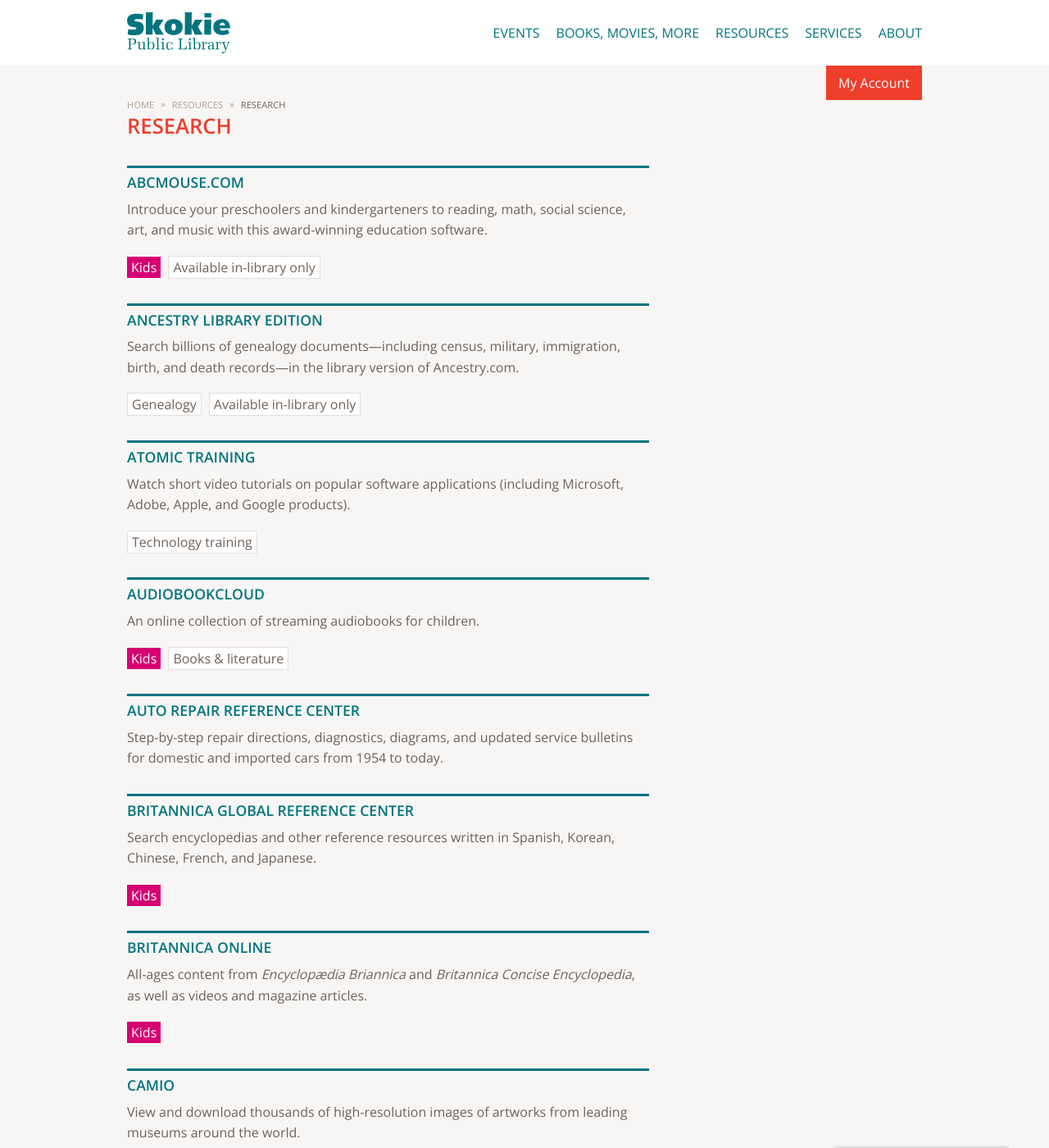
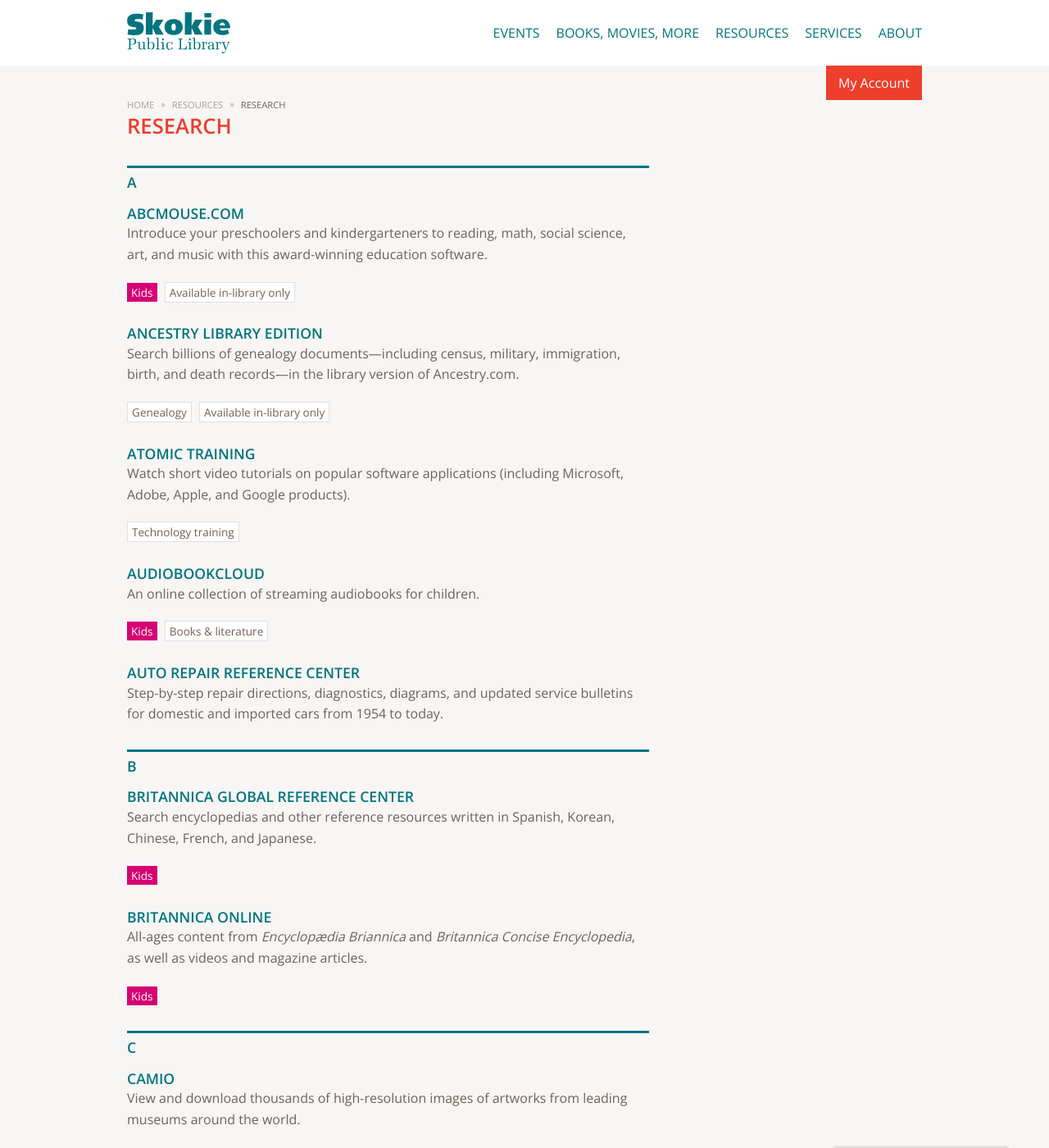
Before and after one commit to skokielibrary/prototype, a Jekyll site: the page built from resources/index.html, in a window 1280 px wide and 1400 px high. Shown: the whole window at 82% size. Built offline with Jekyll 4.4.1, drawn with Linux system fonts in a browser that asks for light colours; grey boxes are pictures that could not be loaded.

Commit message:
resource page titles

```diff
--- a/css/styles.css
+++ b/css/styles.css
@@ -781,9 +781,11 @@ button:hover {
   padding: 2px 5px;
   background-color: #D60073;
   color: #fff;
+  font-size: 85%;
 }
 
 .default-tag {
+  font-size: 85%;
   margin-right: 5px;
   padding: 2px 5px;
   background-color: #fff;
--- a/resources/index.html
+++ b/resources/index.html
@@ -26,314 +26,343 @@ layout: base
   </header>
 
   <article class="post-content">
-    <h2 id="abcmousecom">ABCMouse.com</h2>
+
+  <h2>A</h2>
+
+    <h3 id="abcmousecom">ABCMouse.com</h3>
 <p>Introduce your preschoolers and kindergarteners to reading, math, social science, art, and music with this award-winning education software.</p>
 
 <p><span class="kids-tag">Kids</span>
 <span class="default-tag">Available in-library only</span></p>
 
-<h2 id="ancestry-library-edition">Ancestry Library Edition</h2>
+<h3 id="ancestry-library-edition">Ancestry Library Edition</h3>
 <p>Search billions of genealogy documents—including census, military, immigration, birth, and death records—in the library version of Ancestry.com.</p>
 
 <p><span class="default-tag">Genealogy</span>
 <span class="default-tag">Available in-library only</span></p>
 
-<h2 id="atomic-training">Atomic Training</h2>
+<h3 id="atomic-training">Atomic Training</h3>
 <p>Watch short video tutorials on popular software applications (including Microsoft, Adobe, Apple, and Google products).</p>
 
 <p><span class="default-tag">Technology training</span></p>
 
-<h2 id="audiobookcloud">AudioBookCloud</h2>
+<h3 id="audiobookcloud">AudioBookCloud</h3>
 <p>An online collection of streaming audiobooks for children.</p>
 
 <p><span class="kids-tag">Kids</span>
 <span class="default-tag">Books &amp; literature</span></p>
 
-<h2 id="auto-repair-reference-center">Auto Repair Reference Center</h2>
+<h3 id="auto-repair-reference-center">Auto Repair Reference Center</h3>
 <p>Step-by-step repair directions, diagnostics, diagrams, and updated service bulletins for domestic and imported cars from 1954 to today.</p>
 
-<h2 id="britannica-global-reference-center">Britannica Global Reference Center</h2>
+<h2>B</h2>
+
+<h3 id="britannica-global-reference-center">Britannica Global Reference Center</h3>
 <p>Search encyclopedias and other reference resources written in Spanish, Korean, Chinese, French, and Japanese.</p>
 
 <p><span class="kids-tag">Kids</span></p>
 
-<h2 id="britannica-online">Britannica Online</h2>
+<h3 id="britannica-online">Britannica Online</h3>
 <p>All-ages content from <em>Encyclopædia Briannica</em> and <em>Britannica Concise Encyclopedia</em>, as well as videos and magazine articles.</p>
 
 <p><span class="kids-tag">Kids</span></p>
 
-<h2 id="camio">CAMIO</h2>
+<h2>C</h2>
+
+<h3 id="camio">CAMIO</h3>
 <p>View and download thousands of high-resolution images of artworks from leading museums around the world.</p>
 
-<h2 id="career-center-from-tutorcom">Career Center from Tutor.com</h2>
+<h3 id="career-center-from-tutorcom">Career Center from Tutor.com</h3>
 <p>Get tips on job searching and interview prep. From 3 to 10 pm daily, upload resumes and cover letters and a career expert will give you feedback within 24 hours.</p>
 
 <p><span class="default-tag">Job search</span></p>
 
-<h2 id="the-careers-college">The Careers College</h2>
+<h3 id="the-careers-college">The Careers College</h3>
 <p>Learn to navigate your job search with interactive tutorials, career resources, resume templates, and self-evaluation forms.</p>
 
 <p><span class="default-tag">Job search</span></p>
 
-<h2 id="chicago-tribune-18498210present-from-proquest">Chicago Tribune (1849‒present) from ProQuest</h2>
+<h3 id="chicago-tribune-18498210present-from-proquest">Chicago Tribune (1849‒present) from ProQuest</h3>
 <p>Search the newspaper’s complete text. Content from 1849 to 1987 includes images of articles, photographs, death notices, and ads. From 1987 to present, only text versions of articles and obituaries are available.</p>
 
 <p><span class="default-tag">Articles</span>
 <span class="default-tag">Genealogy</span></p>
 
-<h2 id="chicago-tribune-digital-microfilm-from-proquest">Chicago Tribune Digital Microfilm from ProQuest</h2>
+<h3 id="chicago-tribune-digital-microfilm-from-proquest">Chicago Tribune Digital Microfilm from ProQuest</h3>
 
 <p>Browse full-image content from 2008 onward. After logging in, choose “Title Select” to connect to the <em>Tribune</em>. There’s a lag of a few months before current editions appear here (full-image views of this week’s paper are available in Library PressDisplay).</p>
 
 <p><span class="default-tag">Articles</span>
 <span class="default-tag">Link to Library PressDisplay?</span></p>
 
-<h2 id="consumer-health-complete">Consumer Health Complete</h2>
+<h3 id="consumer-health-complete">Consumer Health Complete</h3>
 
 <p>Get health and wellness information from hundreds of health journals and reference books covering mainstream and integrated medicine.</p>
 
 <p><span class="default-tag">Health &amp; medicine</span></p>
 
-<h2 id="consumerreportsorg">ConsumerReports.org</h2>
+<h3 id="consumerreportsorg">ConsumerReports.org</h3>
 <p>Find ratings and recommendations on appliances, electronics, cars, and more from the popular magazine and website.</p>
 
 <p><span class="default-tag">Consumer information</span></p>
 
-<h2 id="consumers-checkbook">Consumers’ Checkbook</h2>
+<h3 id="consumers-checkbook">Consumers’ Checkbook</h3>
 <p>Ratings on numerous Chicago-area service providers, including car mechanics, plumbers, dentists, roofers, and lawn care companies.</p>
 
 <p><span class="default-tag">Consumer information</span></p>
 
-<h2 id="culturegrams-online">CultureGrams Online</h2>
+<h3 id="culturegrams-online">CultureGrams Online</h3>
 <p>Find detailed descriptions of daily life, customs, and culture in nearly 200 countries.</p>
 
 <p><span class="kids-tag">Kids</span></p>
 
-<h2 id="current-biography-illustrated-from-ebscohost">Current Biography Illustrated from EBSCOhost</h2>
+<h3 id="current-biography-illustrated-from-ebscohost">Current Biography Illustrated from EBSCOhost</h3>
 <p>Magazine-length biographical profiles of celebrities, politicians, entertainers, scientists, and other newsmakers from the 1940s to the present.</p>
 
-<h2 id="early-world-of-learning-from-world-book-online">Early World of Learning from World Book Online</h2>
+<h2>E</h2>
+
+<h3 id="early-world-of-learning-from-world-book-online">Early World of Learning from World Book Online</h3>
 <p>Narrated stories, games, and reading practice for preschool and elementary school students. Includes a basic encyclopedia for the youngest learners.</p>
 
 <p><span class="kids-tag">Kids</span></p>
 
-<h2 id="eric-from-oclc-firstsearch">ERIC from OCLC FirstSearch</h2>
+<h3 id="eric-from-oclc-firstsearch">ERIC from OCLC FirstSearch</h3>
 <p>Index to journal articles, resources and research in the education field.</p>
 
 <p><span class="default-tag">Articles</span></p>
 
-<h2 id="esequels">eSequels</h2>
+<h3 id="esequels">eSequels</h3>
 <p>Check the correct order of all your favorite novels with this resource. Search by author, title, location, character, or subject.</p>
 
 <p><span class="default-tag">Books &amp; literature</span></p>
 
-<h2 id="factiva">Factiva</h2>
+<h2>F</h2>
+
+<h3 id="factiva">Factiva</h3>
 <p>Full-text access to thousands of newspapers, magazines, and journals, including the <em>Chicago Sun-Times</em>, <em>The Wall Street Journal</em>, and <em>The New York Times</em>.</p>
 
 <p><span class="default-tag">Articles</span></p>
 
-<h2 id="gale-virtual-reference-library">Gale Virtual Reference Library</h2>
+
+<h2>G</h2>
+<h3 id="gale-virtual-reference-library">Gale Virtual Reference Library</h3>
 <p>More than 330 encyclopedias and specialized reference sources. Search the entire collection or a particular subject area.</p>
 
-<h2 id="hoovers-online">Hoover’s Online</h2>
+
+<h2>H</h2>
+<h3 id="hoovers-online">Hoover’s Online</h3>
 <p>Information on thousands of companies, including financials, top officers, and competitors. Also includes industry data and contact information for smaller businesses.</p>
 
 <p><span class="default-tag">Business &amp; investing</span></p>
 
-<h2 id="jstor">JSTOR</h2>
+
+<h2>J</h2>
+<h3 id="jstor">JSTOR</h3>
 <p>Full-text access to academic journals and primary sources in the arts, sciences, humanities, social sciences, and medicine. Issue dates range from historical to current.</p>
 
 <p><span class="default-tag">Articles</span></p>
 
-<h2 id="kids-search-from-ebsco">Kids Search from EBSCO</h2>
+<h2>K</h2>
+<h3 id="kids-search-from-ebsco">Kids Search from EBSCO</h3>
 <p>Search for articles and pictures in this general reference resource for students in kindergarten through 5th grade. </p>
 
 <p><span class="kids-tag">Kids</span></p>
 
-<h2 id="learningexpress-library">LearningExpress Library</h2>
+<h2>L</h2>
+<h3 id="learningexpress-library">LearningExpress Library</h3>
 <p>Ace the ACT, SAT, GED, ASVAB, and other tests by prepping with these interactive practice exams. There also are citizenship and career exam modules. You’ll be asked to register with LearningExpress to take the tests.</p>
 
-<h2 id="legalforms-from-gale">LegalForms from Gale</h2>
+<h3 id="legalforms-from-gale">LegalForms from Gale</h3>
 <p>Print free legal forms covering divorce, leases, wills, powers of attorney, and more.</p>
 
 <p><span class="default-tag">Law</span></p>
 
-<h2 id="lexisnexis-library-express">LexisNexis Library Express</h2>
+<h3 id="lexisnexis-library-express">LexisNexis Library Express</h3>
 <p>Find newspaper and magazine articles, media transcripts, business information, and legal sources such as federal and state court cases dating back to 1789. <em>Note: Only the news and business sections are available outside the library.</em></p>
 
 <p><span class="default-tag">Articles</span>
 <span class="default-tag">Business &amp; investing</span>
 <span class="default-tag">Law</span></p>
 
-<h2 id="library-pressdisplay">Library PressDisplay</h2>
+<h3 id="library-pressdisplay">Library PressDisplay</h3>
 <p>Current newspapers from around the world, presented in image format with full layouts, photos, and advertisements.</p>
 
 <p><span class="default-tag">Articles</span></p>
 
-<h2 id="literature-criticism-onlinesomething-about-the-author">Literature Criticism Online/Something About the Author</h2>
+<h3 id="literature-criticism-onlinesomething-about-the-author">Literature Criticism Online/Something About the Author</h3>
 <p>Find information and criticism on writers, poets and their works.</p>
 
 <p><span class="default-tag">Books &amp; literature</span></p>
 
-<h2 id="live-homework-help">Live Homework Help</h2>
+<h3 id="live-homework-help">Live Homework Help</h3>
 <p>Connect with tutors to work on math, science, social studies, and English problems from 3 to 10 pm daily. Tailored for students from 4th grade to junior college, the sessions last approximately 20 minutes. Library cardholders are limited to 5 sessions per week. </p>
 
 <p><span class="kids-tag">Kids</span></p>
 
-<h2 id="lyndacom-online-learning-library">Lynda.com Online Learning Library</h2>
+<h3 id="lyndacom-online-learning-library">Lynda.com Online Learning Library</h3>
 <p>Watch thousands of step-by-step online video tutorials on software, apps, media, marketing, business, and technology.</p>
 
 <p><span class="default-tag">Technology training</span></p>
 
-<h2 id="mango-languages">Mango Languages</h2>
+<h2>M</h2>
+<h3 id="mango-languages">Mango Languages</h3>
 <p>Lessons in 60-plus languages, including English. Includes specialty courses, such as medical Spanish, and full-lengh theatrical movies with subtitles and enhanced instruction. Download the Mango Languages app to use on mobile devices.</p>
 
 <p><span class="default-tag">Languages</span></p>
 
-<h2 id="masterfile-premier-from-ebscohost">MasterFILE Premier from EBSCOhost</h2>
+<h3 id="masterfile-premier-from-ebscohost">MasterFILE Premier from EBSCOhost</h3>
 <p>Search full-text articles from popular magazines and journals covering areas of general interest.</p>
 
 <p><span class="default-tag">Articles</span></p>
 
-<h2 id="medline-from-oclc-firstsearch">MEDLINE from OCLC FirstSearch</h2>
+<h3 id="medline-from-oclc-firstsearch">MEDLINE from OCLC FirstSearch</h3>
 <p>Article index for journals in medicine, dentistry, and nursing, aimed primarily at doctors and medical researchers.</p>
 
 <p><span class="default-tag">Health &amp; medicine</span></p>
 
-<h2 id="mergent-online">Mergent Online</h2>
+<h3 id="mergent-online">Mergent Online</h3>
 <p>Information on thousands of publicly traded companies from the United States and around the world, including historical stock prices and data on defunct businesses.</p>
 
 <p><span class="default-tag">Business &amp; investing</span></p>
 
-<h2 id="mergent-webreports">Mergent WebReports</h2>
+<h3 id="mergent-webreports">Mergent WebReports</h3>
 <p>An archive of international corporate and industry-related documents. Includes annual reports dating back to the early 1900s and information on municipal bonds.</p>
 
 <p><span class="default-tag">Business &amp; investing</span></p>
 
-<h2 id="morningstar-investment-research-center">Morningstar Investment Research Center</h2>
+<h3 id="morningstar-investment-research-center">Morningstar Investment Research Center</h3>
 <p>Investment analysis and ratings for stocks, mutual funds, exchange-traded funds, and markets.</p>
 
 <p><span class="default-tag">Business &amp; investing</span></p>
 
-<h2 id="natural-standard">Natural Standard</h2>
+<h2>N</h2>
+<h3 id="natural-standard">Natural Standard</h3>
 <p>Peer-reviewed, independent data on complementary and alternative thearapies such as herbs, supplements, and a variety of integrative medicine practices.</p>
 
 <p><span class="default-tag">Health &amp; medicine</span></p>
 
-<h2 id="nettrekker">netTrekker</h2>
+<h3 id="nettrekker">netTrekker</h3>
 <p>Thousands of teacher-approved websites and digital resources for students from elementary through high school. You can refine search results by subject, reading level, or grade level.</p>
 
 <p><span class="kids-tag">Kids</span></p>
 
-<h2 id="newspaper-source-from-ebscohost">Newspaper Source from EBSCOhost</h2>
+<h3 id="newspaper-source-from-ebscohost">Newspaper Source from EBSCOhost</h3>
 <p>Full-text articles from hundreds of U.S. and international newspapers such as <em>The Washington Post</em> and <em>USA Today</em>; also features transcripts from CNN, Fox News, and NPR.</p>
 
 <p><span class="default-tag">Articles</span></p>
 
-<h2 id="the-new-york-times-from-lexisnexis-library-express">The New York Times from LexisNexis Library Express</h2>
+<h3 id="the-new-york-times-from-lexisnexis-library-express">The New York Times from LexisNexis Library Express</h3>
 <p>Search full-text articles from 1980 to the present from the country’s newspaper of record.</p>
 
 <p><span class="default-tag">Articles</span></p>
 
-<h2 id="novelist-plus">NoveList Plus</h2>
+<h3 id="novelist-plus">NoveList Plus</h3>
 <p>Find recommendations and reviews for adult and teen fiction and nonfiction based on your favorite titles, authors, and genres.</p>
 
 <p><span class="default-tag">Books &amp; literature</span></p>
 
-<h2 id="novelist-k-8-plus">NoveList K-8 Plus</h2>
+<h3 id="novelist-k-8-plus">NoveList K-8 Plus</h3>
 <p>Discover great books for children from kindergarten through grade 8. Browse lists of award-winning titles or search for books by grade level or Lexile score.</p>
 
 <p><span class="default-tag">Books &amp; literature</span>
 <span class="kids-tag">Kids</span></p>
 
-<h2 id="oclc-firstsearch">OCLC FirstSearch</h2>
+<h2>O</h2>
+<h3 id="oclc-firstsearch">OCLC FirstSearch</h3>
 <p>Search a wide range of databases, including ArticleFirst, ERIC, WorldCat, and MEDLINE.</p>
 
-<h2 id="public-records-electronic-database">Public Records Electronic Database</h2>
+<h2>P</h2>
+<h3 id="public-records-electronic-database">Public Records Electronic Database</h3>
 <p>Access Illinois public record data for home foreclosures, bankruptcies, new businesses, and real estate transactions. Available both inside and outside the library. </p>
 
 <p><span class="default-tag">Real estate</span>
 <span class="default-tag">Links for inside/remote access are different</span></p>
 
-<h2 id="referenceusa">ReferenceUSA</h2>
+<h2>R</h2>
+<h3 id="referenceusa">ReferenceUSA</h3>
 <p>Get contact information for millions of U.S. and Canadian companies as well as residential directory information. Generate reports by searching businesses by name, location, industry, or size.</p>
 
 <p><span class="default-tag">Business &amp; investing</span></p>
 
-<h2 id="rosetta-stone-library-solution">Rosetta Stone Library Solution</h2>
+
+<h3 id="rosetta-stone-library-solution">Rosetta Stone Library Solution</h3>
 <p>Take introductory-level lessons in more than 30 languages in the library version of the popular language software. You’ll be asked to register with Rosetta Stone to access the lessons.</p>
 
 <p><span class="default-tag">Languages</span></p>
 
-<h2 id="safari-books-online">Safari Books Online</h2>
+<h2>S</h2>
+<h3 id="safari-books-online">Safari Books Online</h3>
 <p>Read thousands of technology, software, and business books through your browser.</p>
 
-<h2 id="salem-health">Salem Health</h2>
+<h3 id="salem-health">Salem Health</h3>
 <p>Find health answers culled from <em>Magill’s Medical Guide</em>, an authoritative medical encyclopedia written in accessible language for general readers.</p>
 
 <p><span class="default-tag">Health &amp; medicine</span></p>
 
-<h2 id="science-online">Science Online</h2>
+<h3 id="science-online">Science Online</h3>
 <p>Features a science encyclopedia, experiments, biographies, and illustrations ideal for grades 6 and up.</p>
 
 <p><span class="kids-tag">Kids</span></p>
 
-<h2 id="searchasaurus">Searchasaurus</h2>
+<h3 id="searchasaurus">Searchasaurus</h3>
 <p>Geared toward younger students, this full-text article resource encourages kids to develop research skills.</p>
 
 <p><span class="kids-tag">Kids</span></p>
 
-<h2 id="skokie-newspaper-index">Skokie Newspaper Index</h2>
+<h3 id="skokie-newspaper-index">Skokie Newspaper Index</h3>
 <p>Find citations to articles that appeared in the <em>Skokie Review</em>, <em>The News</em>, and <em>Life: Skokie</em> edition. To request full articles, email askref@skokielibrary.info or call our Reference Desk at 847-673-3733.</p>
 
 <p><span class="default-tag">Articles</span>
 <span class="default-tag">Genealogy</span></p>
 
-<h2 id="skokie-obituary-index">Skokie Obituary Index</h2>
+<h3 id="skokie-obituary-index">Skokie Obituary Index</h3>
 <p>Find citations to obituaries that appeared in <em>The News</em> (1960&amp;#82101984), <em>Skokie Review</em> (1981&amp;#8210present), and <em>Life: Skokie edition</em> (1978&amp;#8210Oct. 2004). To request full obituaries, email askref@skokielibrary.info or call our Reference Desk at 847-673-3733.</p>
 
 <p><span class="default-tag">Articles</span>
 <span class="default-tag">Genealogy</span></p>
 
-<h2 id="something-about-the-author">Something About the Author</h2>
+<h3 id="something-about-the-author">Something About the Author</h3>
 <p>Read biographies and critical essays about writers and illustrators of children and teen books.</p>
 
 <p><span class="kids-tag">Kids</span>
 <span class="default-tag">Books &amp; literature</span></p>
 
-<h2 id="teachingbooksnet">TeachingBooks.net</h2>
+<h2>T</h2>
+<h3 id="teachingbooksnet">TeachingBooks.net</h3>
 <p>Aimed primarily at teachers, this provides multimedia resources and activities to supplement elementary, middle, and high school reading assignments.</p>
 
 <p><span class="kids-tag">Kids</span>
 <span class="default-tag">Books &amp; literature</span></p>
 
-<h2 id="treehouse-online-learning">Treehouse Online Learning</h2>
+<h3 id="treehouse-online-learning">Treehouse Online Learning</h3>
 <p>Learn how to build websites and apps, write code, or start a business through self-paced video lessons.
 <span class="default-tag">Technology training</span></p>
 
-<h2 id="tumblebook-library-for-kids">TumbleBook Library for Kids</h2>
+<h3 id="tumblebook-library-for-kids">TumbleBook Library for Kids</h3>
 <p>A collection of animated, narrated picture books that kids can follow along word for word.</p>
 
 <p><span class="kids-tag">Kids</span>
 <span class="default-tag">Books &amp; literature</span></p>
 
-<h2 id="value-line-research-center">Value Line Research Center</h2>
+<h2>V</h2>
+<h3 id="value-line-research-center">Value Line Research Center</h3>
 <p>The latest information on stocks, mutual funds, options, and convertible securities. View, print, and download research reports from the various <em>Value Line</em> publications.</p>
 
 <p><span class="default-tag">Business &amp; investing</span></p>
 
-<h2 id="westlawnext">WestlawNext</h2>
+<h2>W</h2>
+<h3 id="westlawnext">WestlawNext</h3>
 <p>Legal research portal designed for the general public, this features the text of Illinois and federal court decisions and national statutes.</p>
 
 <p><span class="default-tag">Law</span>
 <span class="default-tag">Available in library only</span></p>
 
-<h2 id="world-book-online">World Book Online</h2>
+<h3 id="world-book-online">World Book Online</h3>
 <p>An online version of the popular encyclopedia.</p>
 
 <p><span class="kids-tag">Kids</span></p>
 
-<h2 id="worldcat-from-oclc-firstsearch">WorldCat from OCLC FirstSearch</h2>
+<h3 id="worldcat-from-oclc-firstsearch">WorldCat from OCLC FirstSearch</h3>
 <p>Search the collections of thousands of libraries in the United States and around the world using this global catalog.</p>
 
 <p><span class="default-tag">Categories: Articles, Books &amp; literature, Business &amp; investing, Consumer information, Genealogy, Health &amp; medicine, Job search, Kids, Languages, Law, Real estate, Technology training</span></p>
```
